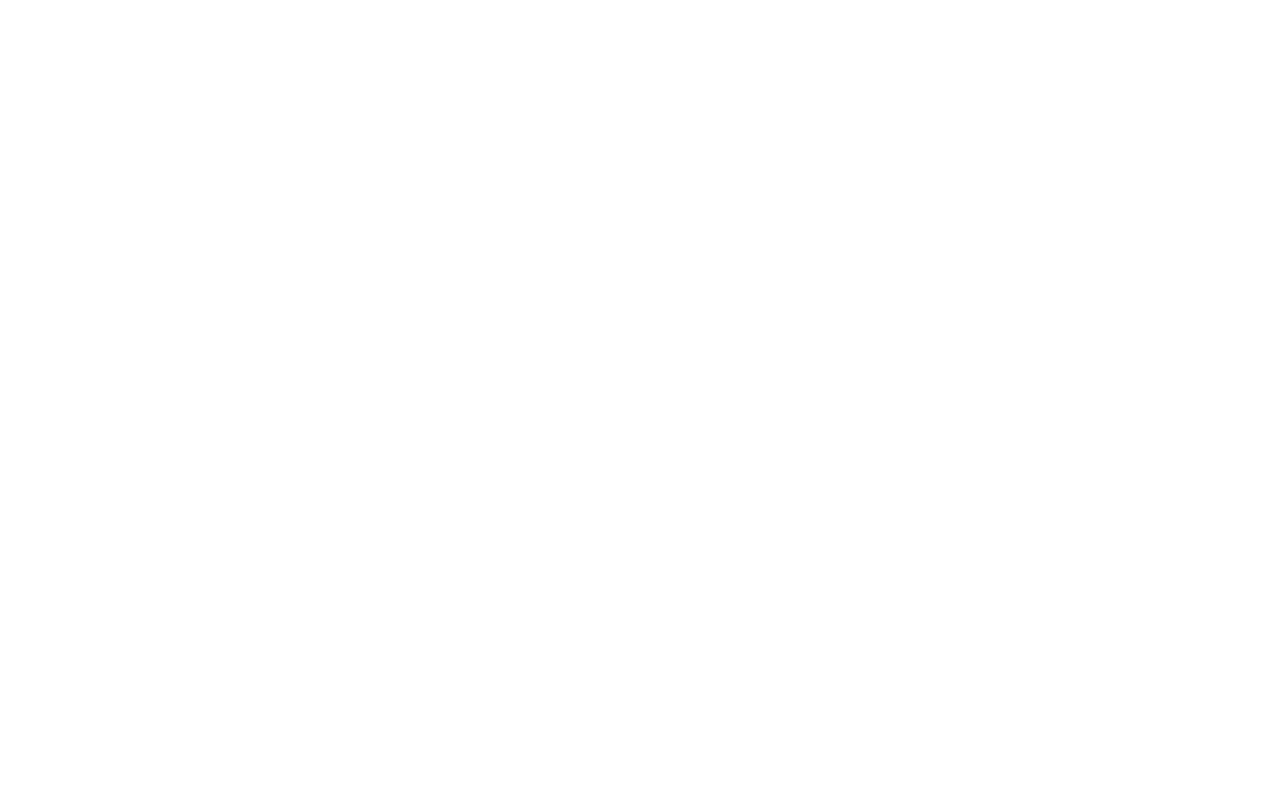
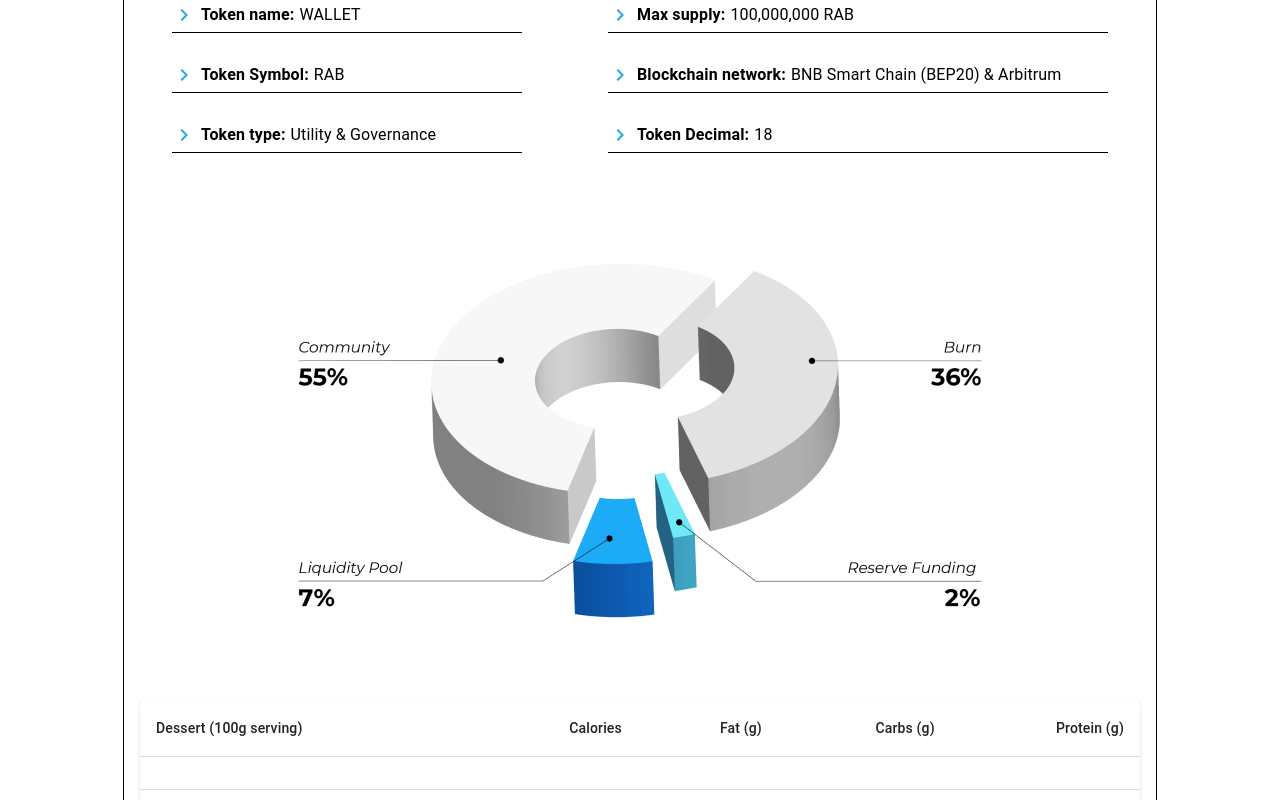
Before and after one commit to AgiletechDev/HomeWallet, a React (Vite) app: page /tokenomics in a window 1280 px wide. Before the commit this address had no page. Shown: the part 200-1000 px from the top of the page. Before the commit the page ends 800 px from the top, so only its background shows below. Built offline with nearby package versions, Linux system fonts and the light colour scheme.

Commit message:
Tokenomics added

```diff
--- a/package.json
+++ b/package.json
@@ -14,6 +14,7 @@
     "@emotion/styled": "^11.11.0",
     "@mui/icons-material": "^5.15.6",
     "@mui/material": "^5.15.6",
+    "@mui/x-data-grid": "^6.19.2",
     "@reduxjs/toolkit": "^2.1.0",
     "react": "^18.2.0",
     "react-dom": "^18.2.0",
--- a/src/App.jsx
+++ b/src/App.jsx
@@ -1,12 +1,25 @@
 import { Outlet } from 'react-router-dom'
 import Navbar from './components/Navbar'
 import Footer from './components/Footer'
+import {Container } from '@mui/material'
 
 function App() {
   return (
     <>
       <Navbar />
+      <Container
+      sx={{
+        maxWidth: '1280px',
+        marginInline: 'auto',
+        display: 'flex',
+        flexDirection: 'column',
+        alignItems: 'center',
+        marginTop: '80px'
+      }}
+    >
       <Outlet />
+    </Container>
+
       <Footer />
     </>
   )
--- /dev/null
+++ b/src/components/TableWallet.jsx
@@ -0,0 +1,52 @@
+import Table from '@mui/material/Table'
+import TableBody from '@mui/material/TableBody'
+import TableCell from '@mui/material/TableCell'
+import TableContainer from '@mui/material/TableContainer'
+import TableHead from '@mui/material/TableHead'
+import TableRow from '@mui/material/TableRow'
+import Paper from '@mui/material/Paper'
+
+function createData(category, allocation, description, vesting) {
+  return { category, allocation, description, vesting }
+}
+
+const rows = [
+  createData("Community","55% of max supply","",""),
+  createData('Ice cream sandwich', 237, 9.0, 37, 4.3),
+  createData('Eclair', 262, 16.0, 24, 6.0),
+  createData('Cupcake', 305, 3.7, 67, 4.3),
+  createData('Gingerbread', 356, 16.0, 49, 3.9),
+]
+export const TableWallet = () => {
+  return (
+    <TableContainer sx={{mt:'2em'}} component={Paper}>
+      <Table sx={{ minWidth: 650 }} aria-label="simple table">
+        <TableHead>
+          <TableRow>
+            <TableCell>Dessert (100g serving)</TableCell>
+            <TableCell align="right">Calories</TableCell>
+            <TableCell align="right">Fat&nbsp;(g)</TableCell>
+            <TableCell align="right">Carbs&nbsp;(g)</TableCell>
+            <TableCell align="right">Protein&nbsp;(g)</TableCell>
+          </TableRow>
+        </TableHead>
+        <TableBody>
+          {rows.map((row) => (
+            <TableRow
+              key={row.name}
+              sx={{ '&:last-child td, &:last-child th': { border: 0 } }}
+            >
+              <TableCell component="th" scope="row">
+                {row.name}
+              </TableCell>
+              <TableCell align="right">{row.calories}</TableCell>
+              <TableCell align="right">{row.fat}</TableCell>
+              <TableCell align="right">{row.carbs}</TableCell>
+              <TableCell align="right">{row.protein}</TableCell>
+            </TableRow>
+          ))}
+        </TableBody>
+      </Table>
+    </TableContainer>
+  )
+}
--- /dev/null
+++ b/src/components/TokenDesc.jsx
@@ -0,0 +1,110 @@
+import { Box, Typography } from '@mui/material'
+import ArrowRight from '@mui/icons-material/KeyboardArrowRight'
+export const TokenDesc = () => {
+  return (
+    <Box sx={{ padding: '1em' }}>
+      <Typography color="#26abdf" variant="h5" fontWeight="700">
+        WALLET Token
+      </Typography>
+      <Box
+        sx={{
+          display: 'grid',
+          gridTemplateColumns: '1fr 1fr',
+          gap: '30px',
+          padding: '1em',
+        }}
+      >
+        <Box
+          sx={{
+            display: 'flex',
+            flexDirection: 'row',
+            alignItems: 'center',
+            gap: '5px',
+            borderBottom: '1px solid black',
+            width: '350px',
+            pb: '5px',
+          }}
+        >
+          <ArrowRight sx={{ color: '#26abdf' }} />
+          <Typography fontWeight="bold">Token name:</Typography>
+          <Typography>WALLET</Typography>
+        </Box>
+        <Box
+          sx={{
+            display: 'flex',
+            flexDirection: 'row',
+            alignItems: 'center',
+            gap: '5px',
+            borderBottom: '1px solid black',
+            width: '500px',
+            pb: '5px',
+          }}
+        >
+          <ArrowRight sx={{ color: '#26abdf' }} />
+          <Typography fontWeight="bold">Max supply:</Typography>
+          <Typography>100,000,000 RAB</Typography>
+        </Box>
+        <Box
+          sx={{
+            display: 'flex',
+            flexDirection: 'row',
+            alignItems: 'center',
+            gap: '5px',
+            borderBottom: '1px solid black',
+            width: '350px',
+            pb: '5px',
+          }}
+        >
+          <ArrowRight sx={{ color: '#26abdf' }} />
+          <Typography fontWeight="bold">Token Symbol:</Typography>
+          <Typography>RAB</Typography>
+        </Box>
+        <Box
+          sx={{
+            display: 'flex',
+            flexDirection: 'row',
+            alignItems: 'center',
+            gap: '5px',
+            borderBottom: '1px solid black',
+            width: '500px',
+            pb: '5px',
+          }}
+        >
+          <ArrowRight sx={{ color: '#26abdf' }} />
+          <Typography fontWeight="bold">Blockchain network:</Typography>
+          <Typography>BNB Smart Chain (BEP20) & Arbitrum</Typography>
+        </Box>
+        <Box
+          sx={{
+            display: 'flex',
+            flexDirection: 'row',
+            alignItems: 'center',
+            gap: '5px',
+            borderBottom: '1px solid black',
+            width: '350px',
+            pb: '5px',
+          }}
+        >
+          <ArrowRight sx={{ color: '#26abdf' }} />
+          <Typography fontWeight="bold">Token type:</Typography>
+          <Typography>Utility & Governance</Typography>
+        </Box>
+        <Box
+          sx={{
+            display: 'flex',
+            flexDirection: 'row',
+            alignItems: 'center',
+            gap: '5px',
+            borderBottom: '1px solid black',
+            width: '500px',
+            pb: '5px',
+          }}
+        >
+          <ArrowRight sx={{ color: '#26abdf' }} />
+          <Typography fontWeight="bold">Token Decimal: </Typography>
+          <Typography>18</Typography>
+        </Box>
+      </Box>
+    </Box>
+  )
+}
--- a/src/components/index.js
+++ b/src/components/index.js
@@ -1,2 +1,4 @@
 export * from './Expectations'
 export * from './MultiUtility'
+export * from './TokenDesc'
+export * from './TableWallet'
--- a/src/pages/Home.jsx
+++ b/src/pages/Home.jsx
@@ -1,22 +1,13 @@
 import { SecondSection, ThirdSection, FirstSection } from '../views/home'
-import { Box,Container } from '@mui/material'
+
 
 const Home = () => {
   return (
-    <Container
-      sx={{
-        maxWidth: '1280px',
-        marginInline: 'auto',
-        display: 'flex',
-        flexDirection: 'column',
-        alignItems: 'center',
-        marginTop: '80px'
-      }}
-    >
+    <>
       <FirstSection />
       <SecondSection />
       <ThirdSection />
-    </Container>
+    </>
   )
 }
 
--- /dev/null
+++ b/src/pages/Tokenomics.jsx
@@ -0,0 +1,12 @@
+import { FirstSection } from '../views/tokenomics'
+
+
+const Tokenomics = () => {
+  return (
+    <>
+      <FirstSection />
+    </>
+  )
+}
+
+export default Tokenomics
--- a/src/routers/AppRouter.jsx
+++ b/src/routers/AppRouter.jsx
@@ -2,6 +2,7 @@
 import App from "../App";
 import { createBrowserRouter } from 'react-router-dom'
 import Home from "../pages/Home";
+import Tokenomics from "../pages/Tokenomics";
 
 
 export const router = createBrowserRouter([
@@ -13,6 +14,10 @@
           path: '/',
           element: <Home />,
         },
+        {
+          path: '/tokenomics',
+          element: <Tokenomics />,
+        },
 
       ],
     },
--- a/src/views/home/index.js
+++ b/src/views/home/index.js
@@ -1,3 +1,3 @@
-export * from './FirstSection'
-export * from './SecondSection'
-export * from './ThirdSection'
+export * from './FirstSection';
+export * from './SecondSection';
+export * from './ThirdSection';
--- /dev/null
+++ b/src/views/tokenomics/FirstSection.jsx
@@ -0,0 +1,26 @@
+import { Box, Typography } from '@mui/material'
+import { TableWallet, TokenDesc } from '../../components'
+import imgGraf from '../../assets/images/portal/image 2.png'
+
+export const FirstSection = () => {
+  return (
+    <Box sx={{ width: '1000px', border: '1px solid black', padding: '1em' }}>
+      <Box>
+        <Typography textAlign="left" variant="h4" fontWeight="700">
+          Tokenomics
+        </Typography>
+
+        <TokenDesc />
+      </Box>
+      <Box sx={{ display: 'flex', alignItems: 'center' }}>
+        <img
+          src={imgGraf}
+          alt=""
+          style={{ margin: 'auto', display: 'block' }}
+        />
+      </Box>
+
+      <TableWallet />
+    </Box>
+  )
+}
--- /dev/null
+++ b/src/views/tokenomics/index.js
@@ -0,0 +1 @@
+export * from './FirstSection'
```
Also changed, not shown: 1 other file (tests, documents, lock files or other folders).
